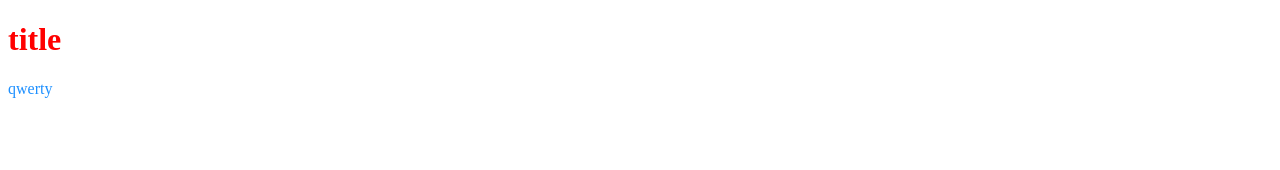
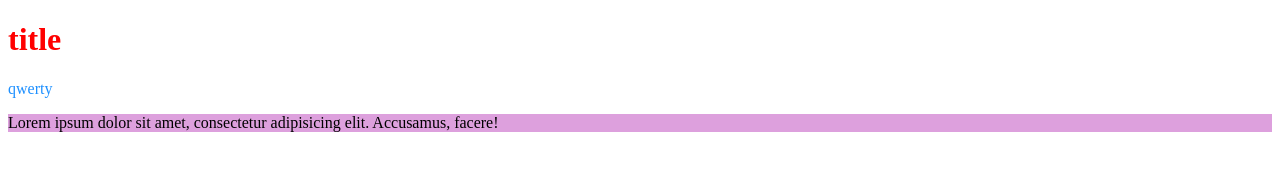
Before and after one commit to Maria-Borisova/start, a plain HTML site: page index.html in a window 1280 px wide. Drawn offline with Linux system fonts and the light colour scheme.

Commit message:
added js file

```diff
--- a/index.html
+++ b/index.html
@@ -8,5 +8,6 @@
 <body>
 <h1>title</h1>
 <div>qwerty</div>
+<p>Lorem ipsum dolor sit amet, consectetur adipisicing elit. Accusamus, facere!</p>
 </body>
 </html>
--- /dev/null
+++ b/index.js
@@ -0,0 +1 @@
+console.log(1);
--- a/styles.css
+++ b/styles.css
@@ -4,3 +4,6 @@ h1 {
 div {
     color: dodgerblue;
 }
+p {
+    background: plum;
+}
```
